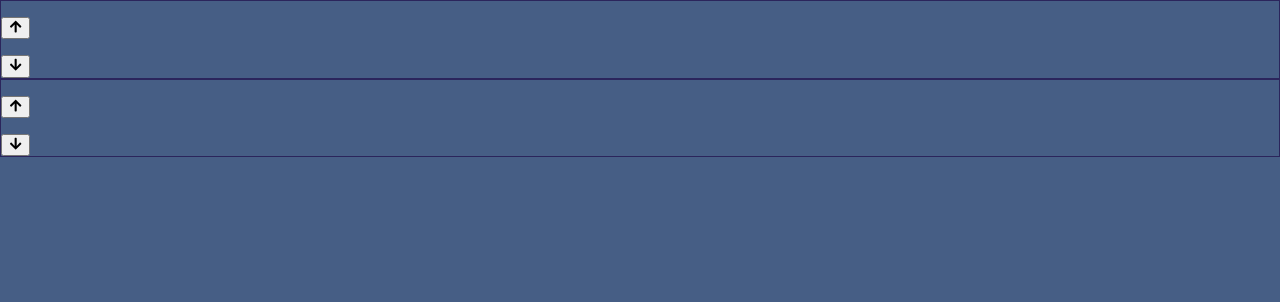
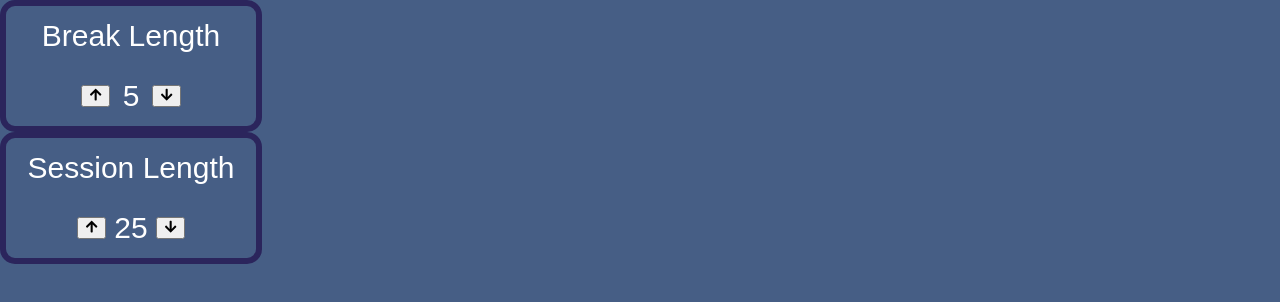
Before and after one commit to MookLags/fcc-clock, a React (Vite) app: page / in a window 1280 px wide. Shown: the top 302 px of the page. Built offline with nearby package versions, Linux system fonts and the light colour scheme.

Commit message:
finished styles for LengthControl component

```diff
--- a/src/components/LengthControl.jsx
+++ b/src/components/LengthControl.jsx
@@ -1,19 +1,57 @@
 import { FaArrowUp, FaArrowDown } from "react-icons/fa";
 
-const LengthControl = ({ ofType }) => {
+const LengthControl = ({ ofType, initialValue }) => {
+
+  const toCapitalLetter = (str) => {
+    return str.charAt(0).toUpperCase() + str.slice(1);
+  }
+
   const divStyle = {
-    border: "1px solid #2b255c"
+    display: "flex",
+    flexDirection: "column",
+    justifyContent: "center",
+    height: "120px",
+    width: "250px",
+    fontSize: "30px",
+    color: "white",
+    border: "6px solid #2b255c",
+    borderRadius: "15px",
+    fontFamily: "sans-serif"
   }
+
+  const buttonDivStyle = {
+    display: "flex",
+    flexDirection: "row",
+    justifyContent: "space-evenly",
+    alignItems: "center",
+    marginLeft: "auto",
+    marginRight: "auto",
+    height: "60px",
+    width: "50%",
+  }
+
+  const labelDivStyle = {
+    display: "flex",
+    flexDirection: "row",
+    justifyContent: "space-evenly",
+    height: "60px",
+    alignItems: "center",
+  }
+
   return (
     <div style={divStyle}>
-      <p id={`${ofType}-label`}></p>
+        <div style={labelDivStyle}>
+        <p id={`${ofType}-label`}>{toCapitalLetter(ofType)} Length</p>
+        </div>
+      <div style={buttonDivStyle}>
         <button id={`${ofType}-decrement`}>
           <FaArrowUp />
         </button>
-      <p id={`${ofType}-length`}></p>
+        <p id={`${ofType}-length`}>{initialValue}</p>
         <button id={`${ofType}-decrement`}>
           <FaArrowDown />
         </button>
+      </div>
     </div>
   )
 }
--- a/src/pages/HomePage.jsx
+++ b/src/pages/HomePage.jsx
@@ -16,8 +16,8 @@ const HomePage = () => {
 
   return (
   <div>
-    <LengthControl ofType="break" />
-    <LengthControl ofType="session" />
+    <LengthControl ofType="break" initialValue="5" />
+    <LengthControl ofType="session" initialValue="25" />
   </div>
   )
 }
```
Lines whose indentation alone changed are shown as unchanged.
